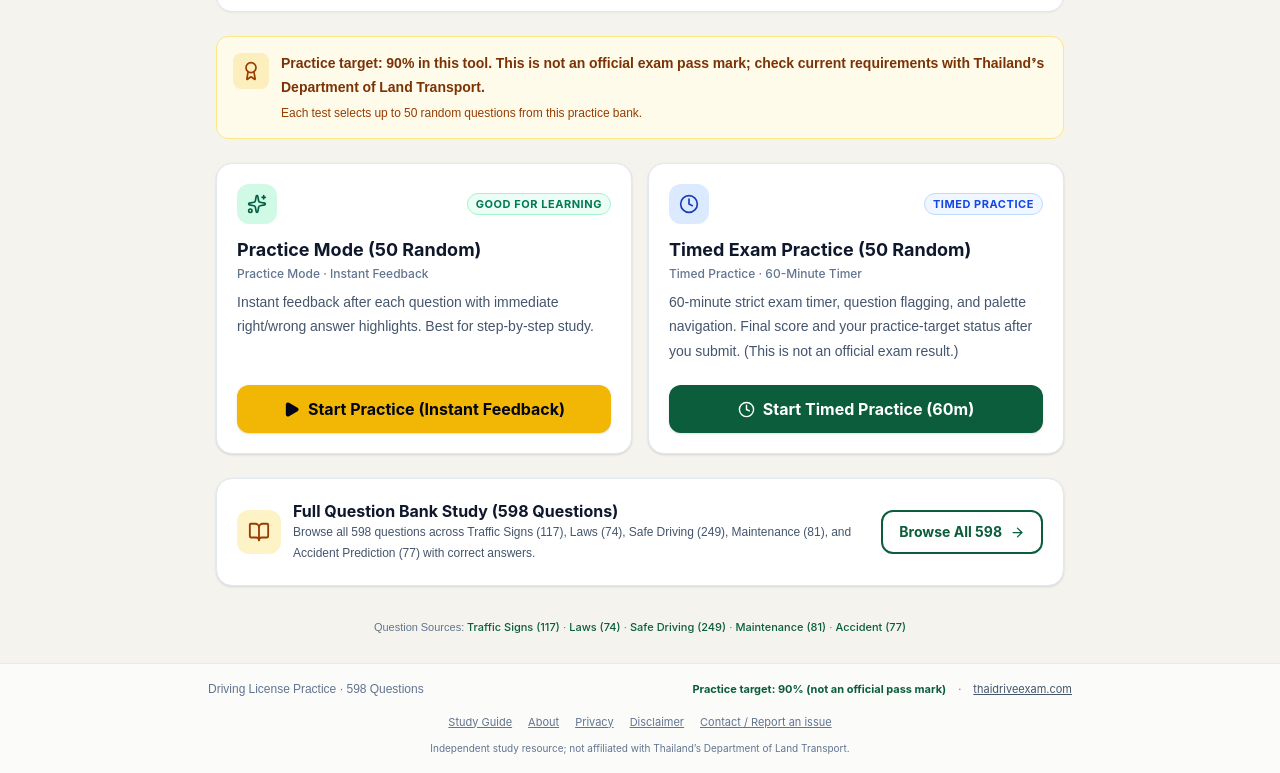
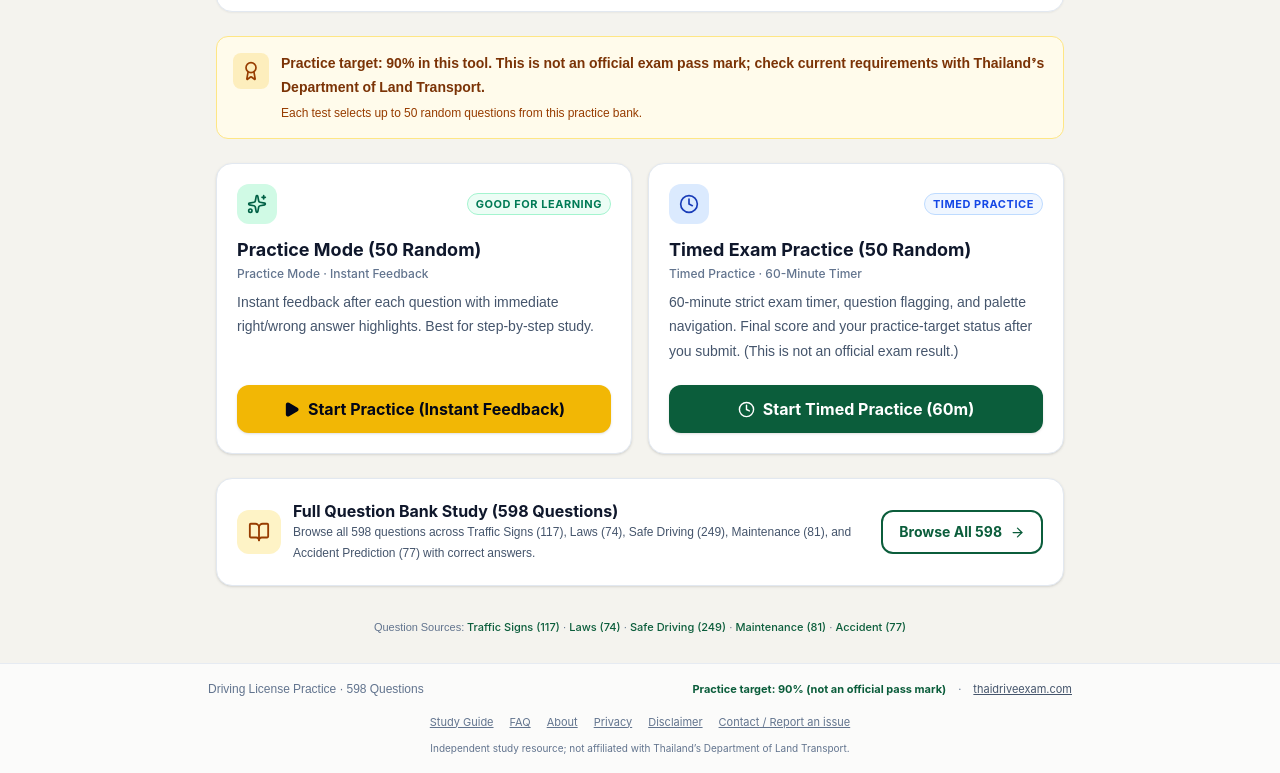
Before and after one commit to ZinLinn254995/Thai-Driving-License-Exam, a React (Vite) app: page / in a window 1280 px wide. Shown: the part 966-1739 px from the top of the page. Built offline with nearby package versions, Linux system fonts and the light colour scheme.

Commit message:
fix: add FAQ to site information navigation

```diff
--- a/src/App.tsx
+++ b/src/App.tsx
@@ -274,6 +274,7 @@ export default function App() {
         </div>
         <nav aria-label="Site information" className="max-w-4xl mx-auto px-4 mt-3 flex flex-wrap justify-center gap-x-4 gap-y-1 font-sans text-[11px]">
           <a href="/study-guide.html" className="underline hover:text-slate-900">Study Guide</a>
+          <a href="/faq.html" className="underline hover:text-slate-900">FAQ</a>
           <a href="/about.html" className="underline hover:text-slate-900">About</a>
           <a href="/privacy.html" className="underline hover:text-slate-900">Privacy</a>
           <a href="/disclaimer.html" className="underline hover:text-slate-900">Disclaimer</a>
```
